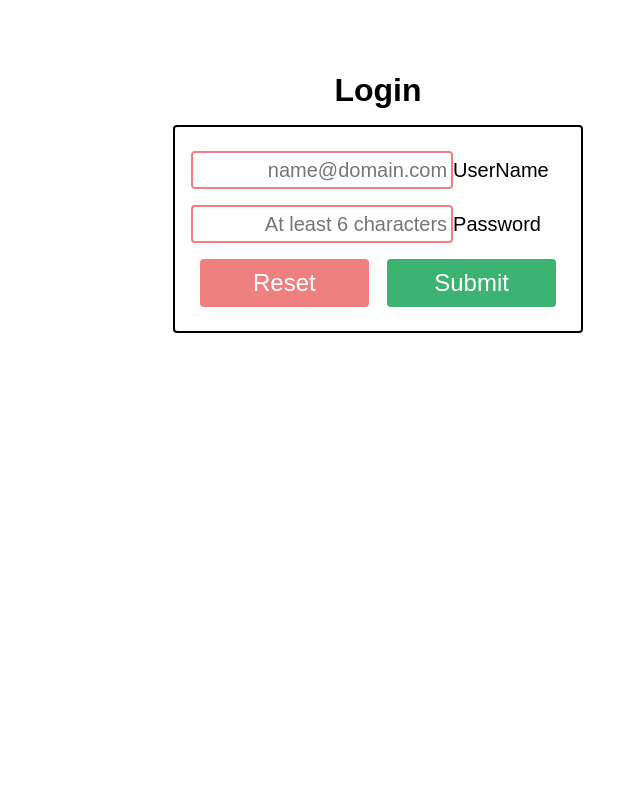
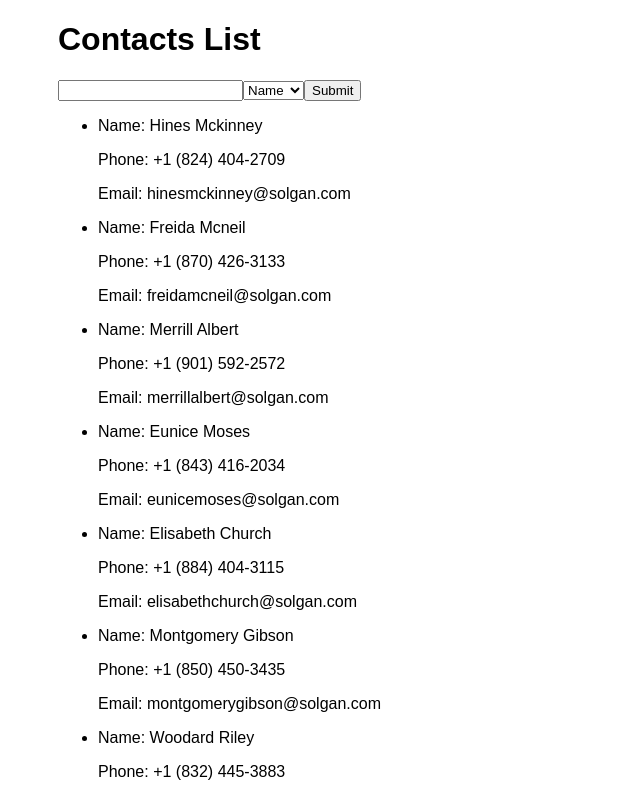
Before and after one commit to ericgold/hacko-react, a React (Create React App) app: page / in a window 1280 px wide. Shown: the top 797 px of the page, without its empty margins (262-902 px from the left). Built offline with nearby package versions, Linux system fonts and the light colour scheme.

Commit message:
add select

```diff
--- a/src/App.js
+++ b/src/App.js
@@ -7,15 +7,15 @@ import './App.css';
 //import Greetings from './Greetings';
 //import Menu from './Menu';
 //import ColorPicker from './ColorPicker';
-//import Contacts from './Contacts';
+import Contacts from './Contacts';
 //import TodoList from './TodoList';
-import Login from './Login';
+//import Login from './Login';
 
 class App extends React.Component {
   render() {
     return (
       <div className="container">
-        <Login />
+        <Contacts />
       </div>
 
     );
--- a/src/Contacts.js
+++ b/src/Contacts.js
@@ -62,7 +62,14 @@ function Form(props) {
 			<input type="text"
 						 value={props.search}
 						 onChange={props.handleChange} />
-				<input type="submit" name="Search"/>
+
+			<select name="" id="">
+				<option value="name">Name</option>
+				<option value="phone">Phone</option>
+				<option value="email">Email</option>
+			</select>
+
+			<input type="submit" name="Search"/>
 		</form>
 	);
 }
--- a/src/login.css
+++ b/src/login.css
@@ -29,11 +29,12 @@
 
 .login label {
 	width: 30%;
-	font-size: 1.25rem;
+	font-size: 1rem;
+	font-weight: bold;
 	display: flex;
 	flex-direction: column;
 	justify-content: center;
-	margin-right: 0.25rem;
+	margin-left: 0.25rem;
 }
 
 .login input {
@@ -60,6 +61,7 @@
 	padding: 0.25rem;
 	color: white;
 	font-size: 1rem;
+	z-index: 1;
 }
 
 .login input[type="email"]:invalid:focus + label::after {
```
